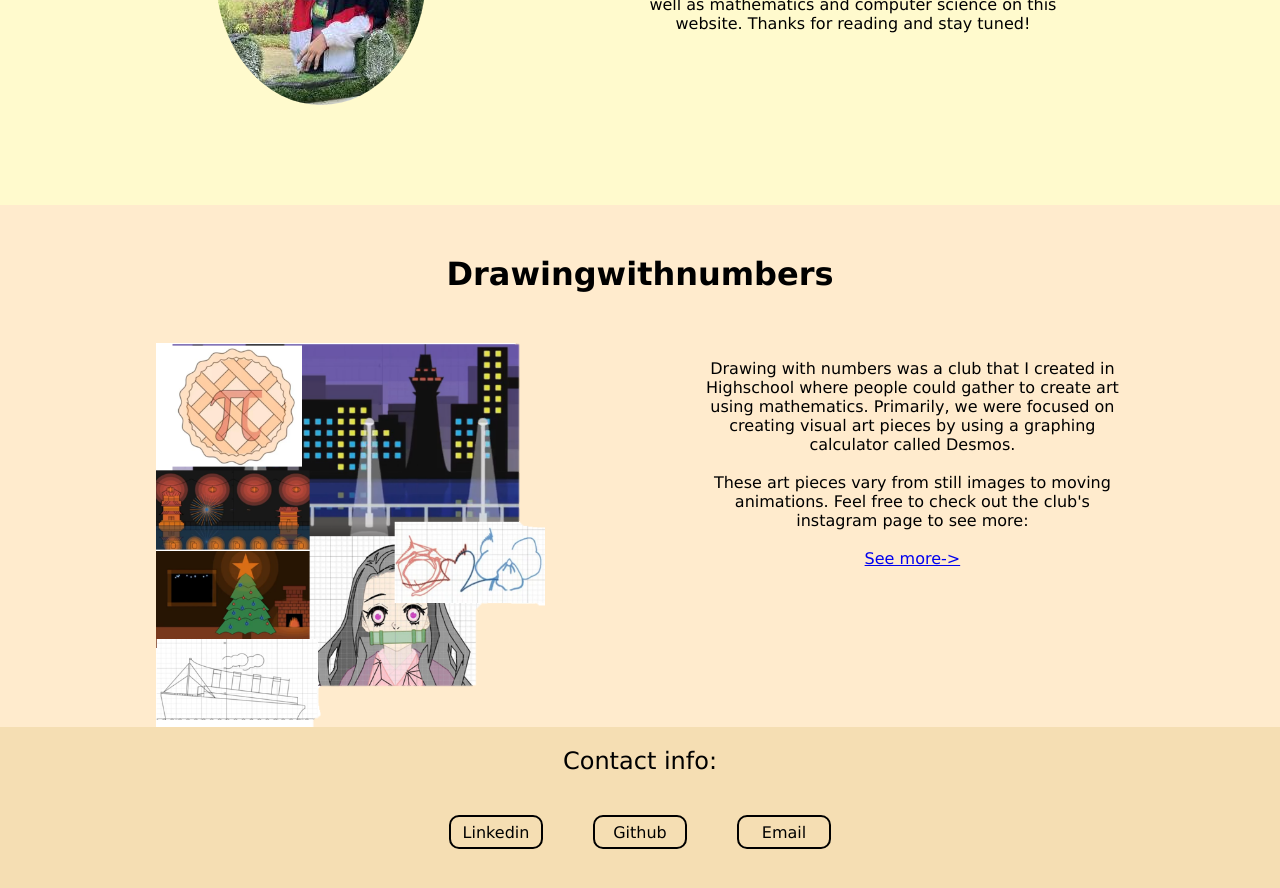
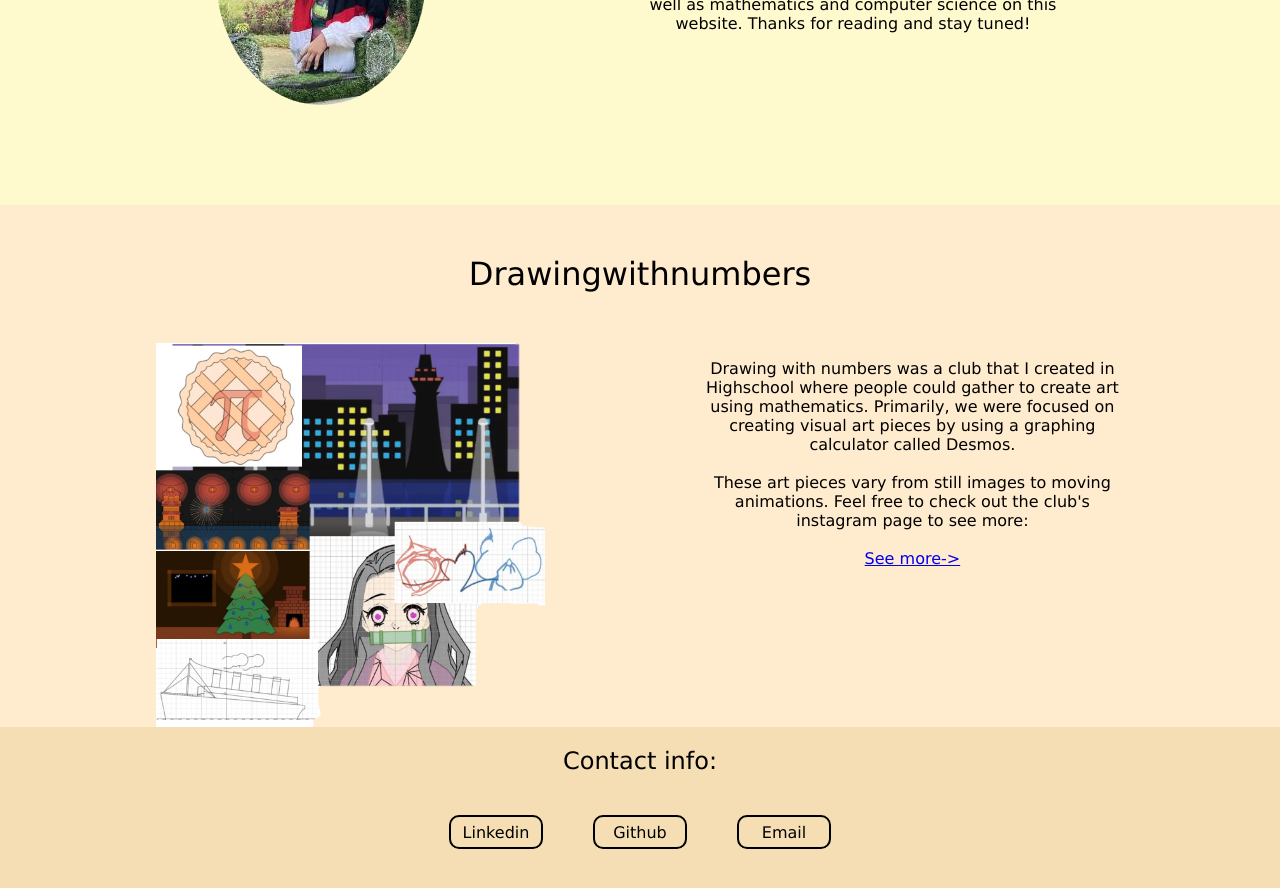
Before and after one commit to Dinhbaon/Dinhbaon.github.io, a Jekyll site: the page index.html, which Jekyll copies as it is, in a window 1280 px wide and 900 px high, scrolled down 1192 px. Shown: the top 888 px of the window. Built offline with Jekyll 4.4.1, drawn with Linux system fonts in a browser that asks for light colours.

Commit message:
Update index.html

```diff
--- a/index.html
+++ b/index.html
@@ -31,7 +31,7 @@
             </div>
     </div>
 </div>
-    <div class="Aboutme" id="second-page">
+    <div class="Aboutme">
         <h1>About Me</h1>
         <div class="desc">
             <img id="myphoto" src="my photo.PNG" alt="A photo of me, DB"/>
@@ -40,7 +40,7 @@
         </div>
     </div>
     <div class="project_page">
-        <h1 style="text-align:center; margin:0; padding: 50px 0; font-weight:450px; ">Drawingwithnumbers</h1>
+        <h1 style="margin:0; padding: 50px 0; font-weight:450; ">Drawingwithnumbers</h1>
         <div style="display:flex; justify-content:space-evenly;">
             <img src="assets\images\collage.png" alt="collage of drawing with numbers work" style= "height:30vw; width:auto; "  />
             <p id="info">Drawing with numbers was a club that I created in Highschool where people could gather to create art using mathematics. Primarily, we were focused on creating visual art pieces by using a graphing calculator called Desmos.
```
